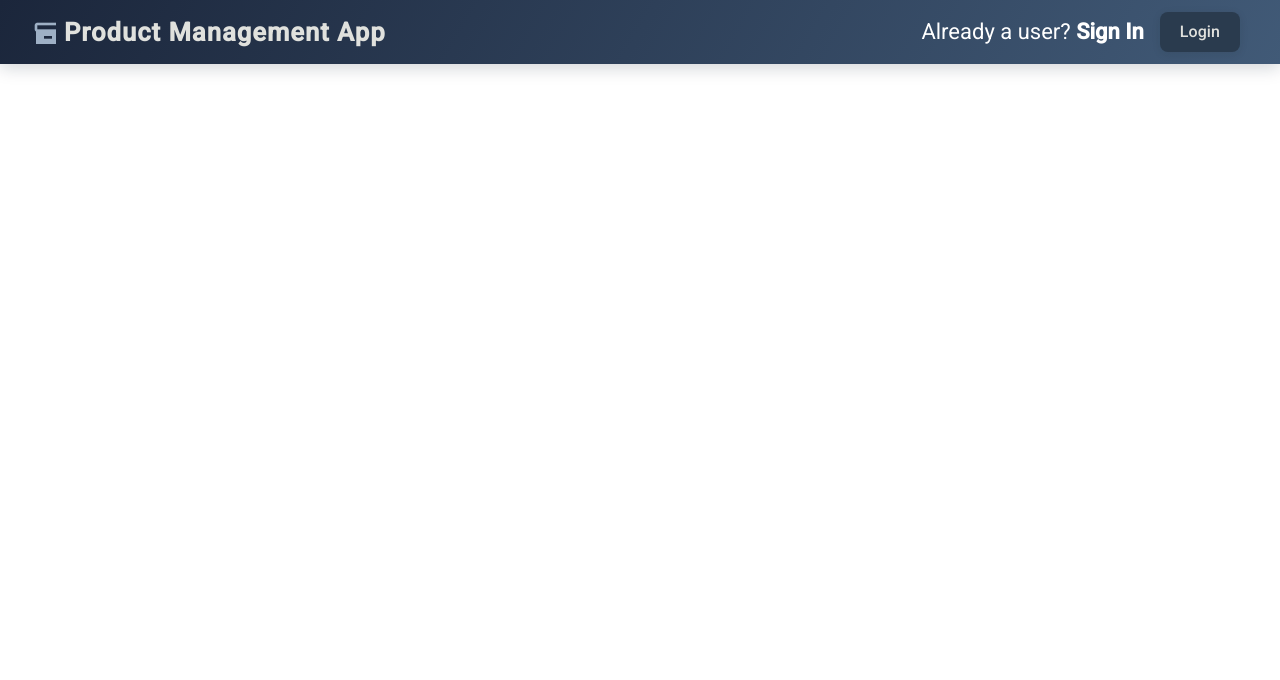
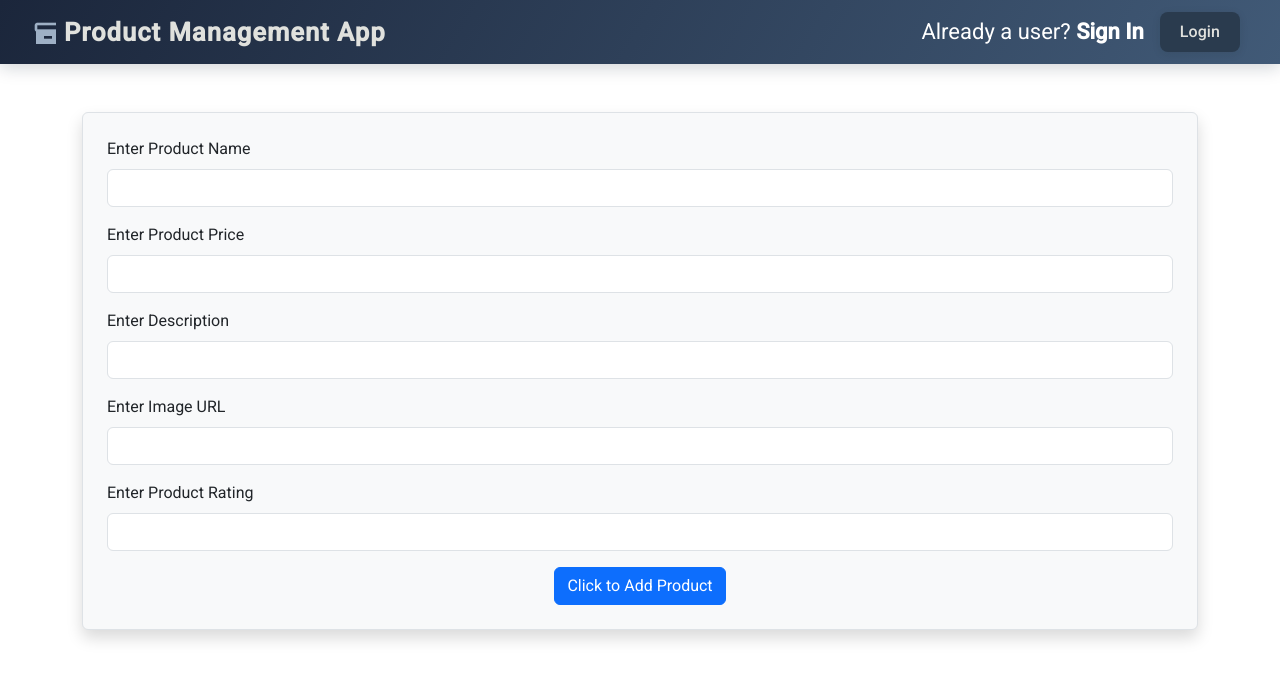
Before and after one commit to pooniajatin/Product-Management-Frontend, an Angular app: page /editproducts in a window 1280 px wide. Before the commit this address led to /. Shown: the top 680 px of the page. Built offline with nearby package versions, Linux system fonts and the light colour scheme.

Commit message:
editproduct route created

```diff
--- a/src/app/app.routes.ts
+++ b/src/app/app.routes.ts
@@ -5,6 +5,7 @@ import { LogoutComponent } from './logout/logout.component';
 import { DummyComponent } from './dummy/dummy.component';
 import { authGuard } from './RouteGuards/authGuard/auth.guard';
 import { ProductComponent } from './product/product.component';
+import { EditproductsComponent } from './editproducts/editproducts.component';
 export const routes: Routes = [
   {
     path: 'register',
@@ -25,6 +26,10 @@ export const routes: Routes = [
     canActivate: [authGuard],
   },
   {
+    path:'editproducts',
+    component: EditproductsComponent
+  },
+  {
     path: 'dummy',
     component: DummyComponent,
     canActivate: [authGuard],
--- /dev/null
+++ b/src/app/editproducts/editproducts.component.html
@@ -0,0 +1,36 @@
+
+  <div class="container mt-5">
+  <form [formGroup]="product" (ngSubmit)="onSubmit()" class="p-4 border rounded shadow bg-light">
+    <div class="mb-3">
+      <label for="name" class="form-label">Enter Product Name</label>
+      <input type="text" id="name" class="form-control" formControlName="name">
+    </div>
+
+    <div class="mb-3">
+      <label for="price" class="form-label">Enter Product Price</label>
+      <input type="number" id="price" class="form-control" formControlName="price">
+    </div>
+
+    <div class="mb-3">
+      <label for="description" class="form-label">Enter Description</label>
+      <input type="text" id="description" class="form-control" formControlName="description">
+    </div>
+
+    <div class="mb-3">
+      <label for="imageUrl" class="form-label">Enter Image URL</label>
+      <input type="text" id="imageUrl" class="form-control" formControlName="imageUrl">
+    </div>
+
+    <div class="mb-3">
+      <label for="rating" class="form-label">Enter Product Rating</label>
+      <input type="number" id="rating" class="form-control" formControlName="rating">
+    </div>
+
+    <div class="text-center">
+      <button type="submit" class="btn btn-primary">Click to Add Product</button>
+    </div>
+
+    <div class="mt-3 text-success" *ngIf="success">{{ success }}</div>
+    <div class="mt-3 text-danger" *ngIf="errormsg">{{ errormsg }}</div>
+  </form>
+</div>
--- /dev/null
+++ b/src/app/editproducts/editproducts.component.ts
@@ -0,0 +1,35 @@
+import { Component, OnInit } from '@angular/core';
+import { ProductService } from '../services/productService/product.service';
+import { FormControl, FormGroup, ReactiveFormsModule, Validators } from '@angular/forms';
+import { NgIf } from '@angular/common';
+@Component({
+  selector: 'app-editproducts',
+  imports: [ReactiveFormsModule,NgIf],
+  templateUrl: './editproducts.component.html',
+  styleUrl: './editproducts.component.css'
+})
+export class EditproductsComponent implements OnInit{
+  constructor(private productService:ProductService
+  ){
+  }
+   success!:string;
+   errormsg!:string
+   product!: any
+   ngOnInit(): void {
+     this.product = new FormGroup({
+      name: new FormControl('',[
+        Validators.required,
+      ]),
+      imageUrl:new FormControl(''),
+      price: new FormControl('',[Validators.required]),
+      description:new FormControl(''),
+      rating:new FormControl('')
+     })
+   }
+  onSubmit(){
+    this.productService.createProduct(this.product.value).subscribe({
+      next:(res)=> this.success = res.msg,
+      error:(err)=> this.errormsg = err
+    })
+  }
+}
--- a/src/app/productmodal/productmodal.component.css
+++ b/src/app/productmodal/productmodal.component.css
@@ -1,50 +1,79 @@
 .product-modal-container {
-  background: #fff;
-  box-shadow: 0 8px 32px rgba(65, 90, 119, 0.18);
+  background: #f8fafc;
+  box-shadow: 0 8px 32px rgba(27, 38, 59, 0.18);
   max-width: 480px;
-
+  margin: auto;
   text-align: center;
+  border-radius: 24px;
+  padding: 2.5rem 1.5rem 2rem 1.5rem;
+  position: relative;
 }
 
 .product-modal-title {
-  font-size: 2rem;
-  font-weight: 700;
+  font-size: 2.1rem;
+  font-weight: 800;
   color: #1b263b;
-  margin-bottom: 1rem;
+  margin-bottom: 1.2rem;
+  letter-spacing: 0.5px;
 }
 
 .product-modal-image {
   width: 100%;
   height: 220px;
   object-fit: cover;
-  border-radius: 16px;
-  margin-bottom: 1.2rem;
-  box-shadow: 0 2px 12px rgba(65, 90, 119, 0.10);
+  border-radius: 18px;
+  margin-bottom: 1.3rem;
+  box-shadow: 0 2px 16px rgba(65, 90, 119, 0.13);
+  background: #e0e1dd;
+  border: 1px solid #e0e1dd;
 }
 
 .product-modal-description {
   font-size: 1.08rem;
   color: #415a77;
-  margin-bottom: 1.1rem;
+  margin-bottom: 1.2rem;
+  line-height: 1.5;
 }
 
 .product-modal-price {
-  font-size: 1.15rem;
+  font-size: 1.18rem;
   color: #22223b;
-  margin-bottom: 1.5rem;
+  margin-bottom: 1.7rem;
+  font-weight: 500;
+}
+
+.product-modal-price strong {
+  color: #1976d2;
+  font-weight: 700;
 }
 
 .product-modal-close-btn {
   width: 100%;
   border-radius: 12px;
-  font-weight: 600;
+  font-weight: 700;
   font-size: 1.1rem;
   background: linear-gradient(90deg, #1976d2 0%, #415a77 100%);
   color: #fff !important;
   box-shadow: 0 2px 8px rgba(65, 90, 119, 0.10);
-  transition: background 0.2s;
+  transition: background 0.2s, box-shadow 0.2s;
+  padding: 0.75rem 0;
+  letter-spacing: 0.5px;
+  margin-top: 0.5rem;
+  border: none;
 }
 
 .product-modal-close-btn:hover {
   background: linear-gradient(90deg, #415a77 0%, #1976d2 100%);
+  box-shadow: 0 4px 16px rgba(25, 118, 210, 0.13);
+  color: #fff !important;
 }
+
+@media (max-width: 600px) {
+  .product-modal-container {
+    padding: 1.2rem 0.5rem 1.5rem 0.5rem;
+    max-width: 98vw;
+  }
+  .product-modal-image {
+    height: 150px;
+  }
+}
--- a/src/app/services/productService/product.service.ts
+++ b/src/app/services/productService/product.service.ts
@@ -11,4 +11,16 @@ export class ProductService {
   getAllProducts():Observable<any>{
     return this.http.get(`${this.baseUrl}/products`,{withCredentials: true})
   }
+  getProduct(id:any):Observable<any>{
+    return this.http.get(`${this.baseUrl}/products/${id}`,{withCredentials: true})
+  }
+  createProduct(data:any):Observable<any>{
+    return this.http.post(`${this.baseUrl}/products`,data,{withCredentials: true})
+  }
+  deleteProduct(id:any):Observable<any>{
+    return this.http.delete(`${this.baseUrl}/products/${id}`,{withCredentials: true})
+  }
+  updateProduct(id:any,data:any):Observable<any>{
+    return this.http.patch(`${this.baseUrl}/products/${id}`,data,{withCredentials: true})
+  }
 }
```
Also changed, not shown: src/app/editproducts/editproducts.component.css (added), 1 other file (tests, documents, lock files or other folders).
